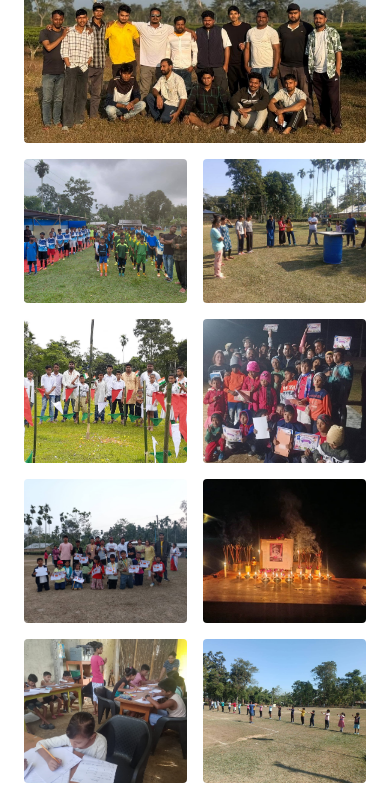
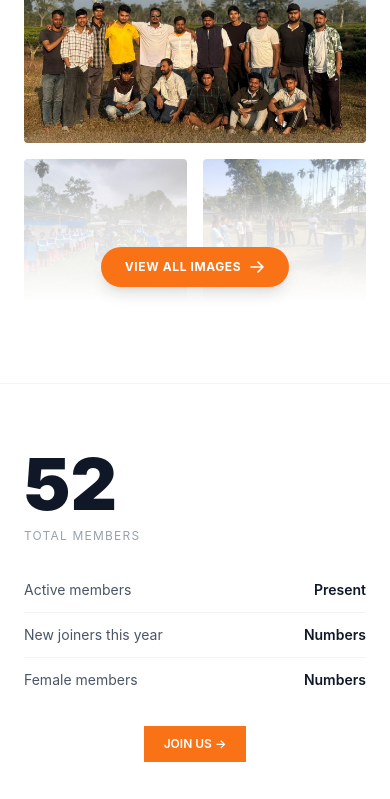
Before and after one commit to rahulsaikia18/ankuranYouthClub.com, a React (Vite) app in the folder frontend/: page / in a window 390 px wide. Shown: the part 4560-5359 px from the top of the page. Built offline with nearby package versions, Linux system fonts and the light colour scheme.

Commit message:
feat: update GallerySection to support preview mode on HomePage

```diff
--- a/frontend/src/components/GallerySection.jsx
+++ b/frontend/src/components/GallerySection.jsx
@@ -1,3 +1,4 @@
+import { Link } from 'react-router-dom'
 import imgFootball2 from '../assets/images/football_tournament_img2.jpg'
 import imgCarom from '../assets/images/carom_sports_image.jpg'
 import imgIndependence from '../assets/images/independance_day_image.jpg'
@@ -20,16 +21,22 @@ const galleryImages = [
   { src: imgPractice, alt: 'Practice session' },
 ]
 
-// Gallery section: 1 large image on left + 4 grid images on right (desktop)
-// Mobile: all stacked
+export default function GallerySection({ isPreview = false }) {
+  // If isPreview (Home Page):
+  // Mobile shows 3 images (left large image + first 2 in 2x2 grid)
+  // Desktop shows 5 images (left large image + all 4 in 2x2 grid)
+  // Non-preview (Full Gallery Page): shows all 9 images
 
-export default function GallerySection() {
   return (
     <section id="gallery" className="bg-white py-16 border-t border-gray-100">
       <div className="max-w-7xl mx-auto px-6 sm:px-8 lg:px-12">
-        <p className="text-xs text-gray-400 uppercase tracking-widest mb-8 text-center md:text-left">Gallery</p>
+        <p className="text-xs text-gray-400 uppercase tracking-widest mb-8 text-center md:text-left">
+          Gallery
+        </p>
 
-        {/* Row 1: 1 large + 4 small grid */}
+        {/* Gallery container with relative positioning for gradient overlay in preview mode */}
+        <div className="relative">
+          {/* Row 1: 1 large on left + 2x2 grid on right */}
           <div className="grid grid-cols-1 md:grid-cols-2 gap-4 mb-4">
             {/* Left: 1 large image with camera badge */}
             <div className="relative">
@@ -40,27 +47,46 @@ export default function GallerySection() {
               />
               {/* Camera icon */}
               <div className="absolute top-4 left-4 bg-white rounded-full p-2 shadow">
-              <svg className="w-5 h-5 text-orange-500" fill="none" stroke="currentColor" strokeWidth={1.5} viewBox="0 0 24 24">
-                <path strokeLinecap="round" strokeLinejoin="round" d="M6.827 6.175A2.31 2.31 0 015.186 7.23c-.38.054-.757.112-1.134.175C2.999 7.58 2.25 8.507 2.25 9.574V18a2.25 2.25 0 002.25 2.25h15A2.25 2.25 0 0021.75 18V9.574c0-1.067-.75-1.994-1.802-2.169a47.865 47.865 0 00-1.134-.175 2.31 2.31 0 01-1.64-1.055l-.822-1.316a2.192 2.192 0 00-1.736-1.039 48.774 48.774 0 00-5.232 0 2.192 2.192 0 00-1.736 1.039l-.821 1.316z" />
-                <path strokeLinecap="round" strokeLinejoin="round" d="M16.5 12.75a4.5 4.5 0 11-9 0 4.5 4.5 0 019 0zM18.75 10.5h.008v.008h-.008V10.5z" />
+                <svg
+                  className="w-5 h-5 text-orange-500"
+                  fill="none"
+                  stroke="currentColor"
+                  strokeWidth={1.5}
+                  viewBox="0 0 24 24"
+                >
+                  <path
+                    strokeLinecap="round"
+                    strokeLinejoin="round"
+                    d="M6.827 6.175A2.31 2.31 0 015.186 7.23c-.38.054-.757.112-1.134.175C2.999 7.58 2.25 8.507 2.25 9.574V18a2.25 2.25 0 002.25 2.25h15A2.25 2.25 0 0021.75 18V9.574c0-1.067-.75-1.994-1.802-2.169a47.865 47.865 0 00-1.134-.175 2.31 2.31 0 01-1.64-1.055l-.822-1.316a2.192 2.192 0 00-1.736-1.039 48.774 48.774 0 00-5.232 0 2.192 2.192 0 00-1.736 1.039l-.821 1.316z"
+                  />
+                  <path
+                    strokeLinecap="round"
+                    strokeLinejoin="round"
+                    d="M16.5 12.75a4.5 4.5 0 11-9 0 4.5 4.5 0 019 0zM18.75 10.5h.008v.008h-.008V10.5z"
+                  />
                 </svg>
               </div>
             </div>
 
-          {/* Right: 2×2 grid */}
+            {/* Right: 2×2 grid (Desktop shows all 4 -> total 5; Mobile shows first 2 if preview -> total 3) */}
             <div className="grid grid-cols-2 gap-4">
-            {galleryImages.slice(1, 5).map((img, i) => (
+              {galleryImages.slice(1, 5).map((img, i) => {
+                // In preview mode: hide items index 2 & 3 on mobile (i >= 2)
+                const hideOnMobile = isPreview && i >= 2 ? "hidden md:block" : "";
+                return (
                   <img
                     key={i}
                     src={img.src}
                     alt={img.alt}
-                className="h-36 md:h-full w-full rounded-sm object-cover"
+                    className={`h-36 md:h-full w-full rounded-sm object-cover ${hideOnMobile}`}
                   />
-            ))}
+                );
+              })}
             </div>
           </div>
 
-        {/* Row 2: remaining 4 images in a 4-col strip */}
+          {/* Row 2: remaining 4 images (shown on full gallery page, hidden on preview) */}
+          {!isPreview && (
             <div className="grid grid-cols-2 sm:grid-cols-4 gap-4">
               {galleryImages.slice(5).map((img, i) => (
                 <img
@@ -71,15 +97,42 @@ export default function GallerySection() {
                 />
               ))}
             </div>
+          )}
 
-        {/* Captions row */}
+          {/* Bottom white gradient overlay with "View All Images" button for preview mode */}
+          {isPreview && (
+            <div className="absolute inset-x-0 bottom-0 h-44 bg-gradient-to-t from-white via-white/80 to-transparent flex items-end justify-center pb-4 pointer-events-auto">
+              <Link
+                to="/gallery"
+                className="inline-flex items-center gap-2 bg-orange-500 hover:bg-orange-600 text-white text-xs font-bold uppercase tracking-wider px-6 py-3 rounded-full shadow-lg hover:shadow-xl hover:scale-105 transition-all duration-200"
+              >
+                <span>View All Images</span>
+                <svg
+                  className="w-4 h-4"
+                  fill="none"
+                  stroke="currentColor"
+                  strokeWidth={2.5}
+                  viewBox="0 0 24 24"
+                >
+                  <path
+                    strokeLinecap="round"
+                    strokeLinejoin="round"
+                    d="M13.5 4.5L21 12m0 0l-7.5 7.5M21 12H3"
+                  />
+                </svg>
+              </Link>
+            </div>
+          )}
+        </div>
+
+        {/* Captions row on full gallery page */}
+        {!isPreview && (
           <div className="flex justify-between items-center mt-4 text-xs text-gray-400">
             <span>Club events &amp; memories</span>
-          <a href="#" className="text-orange-500 hover:text-orange-600 transition-colors">
-            View full gallery →
-          </a>
+            <span className="text-orange-500 font-medium">9 Photos</span>
           </div>
+        )}
       </div>
     </section>
-  )
+  );
 }
--- a/frontend/src/pages/HomePage.jsx
+++ b/frontend/src/pages/HomePage.jsx
@@ -20,7 +20,7 @@ export default function HomePage() {
       <HistorySection />
       <ActivitiesSection />
       <EventsSection />
-      <GallerySection />
+      <GallerySection isPreview={true} />
       <MembersSection />
       <JoinSection />
     </>
```
Lines whose indentation alone changed are shown as unchanged.
